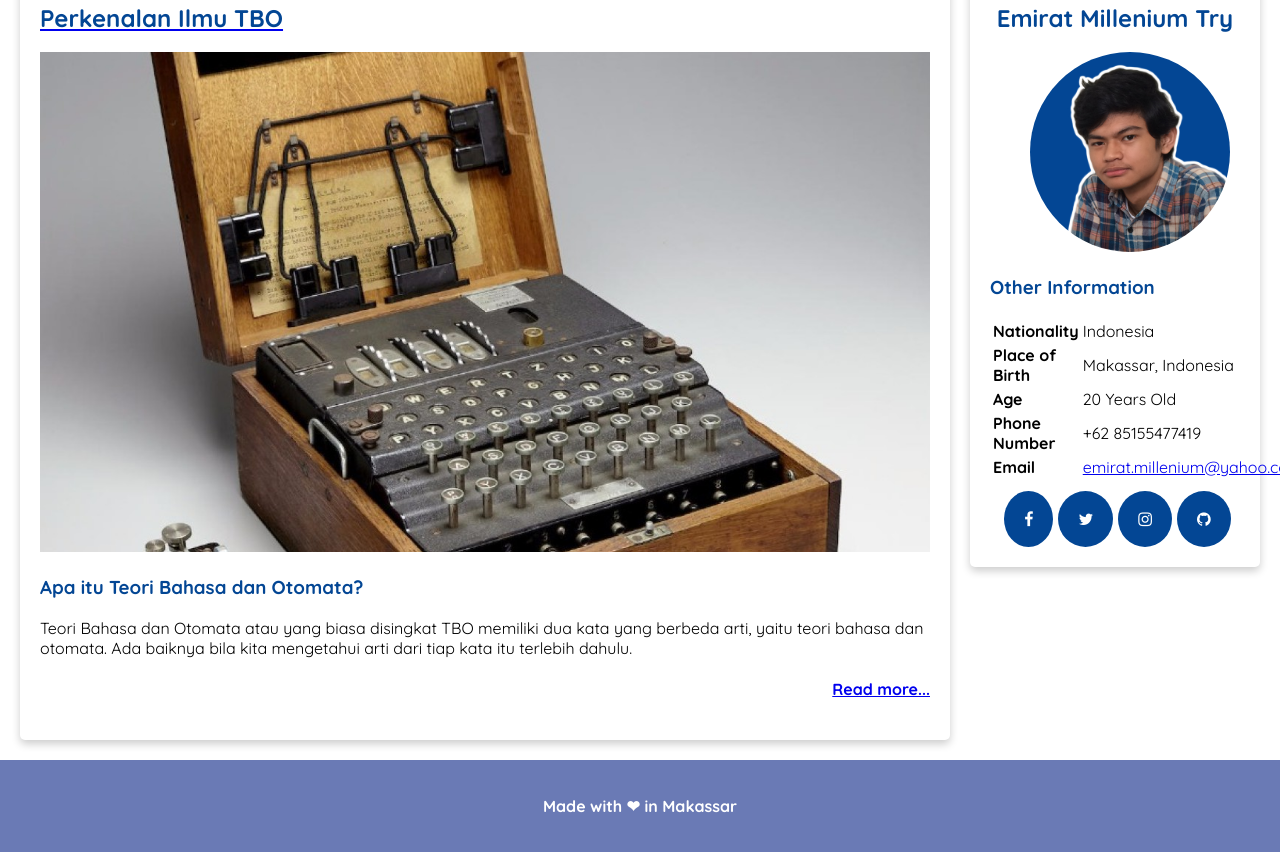
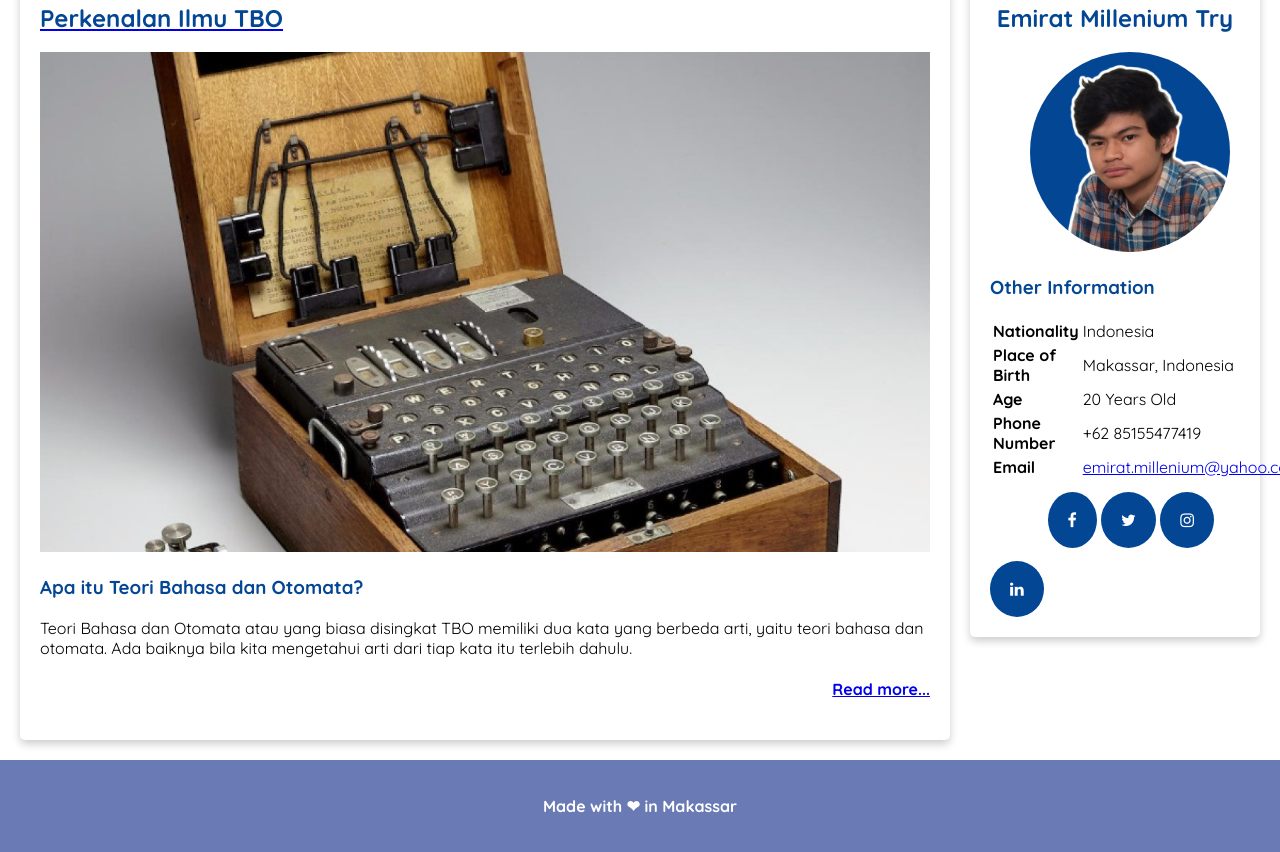
Before and after one commit to emirat8/emirat8.github.io, a plain HTML site: page index.html in a window 1280 px wide. Shown: the part 591-1443 px from the top of the page. Drawn offline with Linux system fonts and the light colour scheme.

Commit message:
Revert "testbp"
This reverts commit 88d369315adb564b5a9fbe9645c2a0806e289990.

```diff
--- a/index.html
+++ b/index.html
@@ -88,7 +88,7 @@
           <a href="https://www.facebook.com/emirat8/" class="fa fa-facebook"></a>
           <a href="https://twitter.com/emirat8" class="fa fa-twitter"></a>
           <a href="https://www.instagram.com/emirat8/" class="fa fa-instagram"></a>
-          <a href="https://www.github.com/emirat8/" class="fa fa-github"></a>
+          <a href="https://www.linkedin.com/in/emirat-millenium-try-739161186" class="fa fa-linkedin"></a>
         </social>
       </article>
     </aside>
--- a/style.css
+++ b/style.css
@@ -108,15 +108,14 @@ aside article section table tr th {
 
 /* Style all font awesome icons */
 aside article social {
-  display: table;
-  margin : auto;
+  padding-left: 23%;
 }
 
 .fa {
   margin-top: 5% !important;
-  margin-left: 5px;
   padding: 20px;
   font-size: 30px;
+  text-align: center;
   text-decoration: none;
   border-radius: 50%;
 }
@@ -145,7 +144,7 @@ aside article social {
   color: white;
 }
 
-.fa-github {
+.fa-linkedin {
   background: #034694;
   color: white;
 }
```
